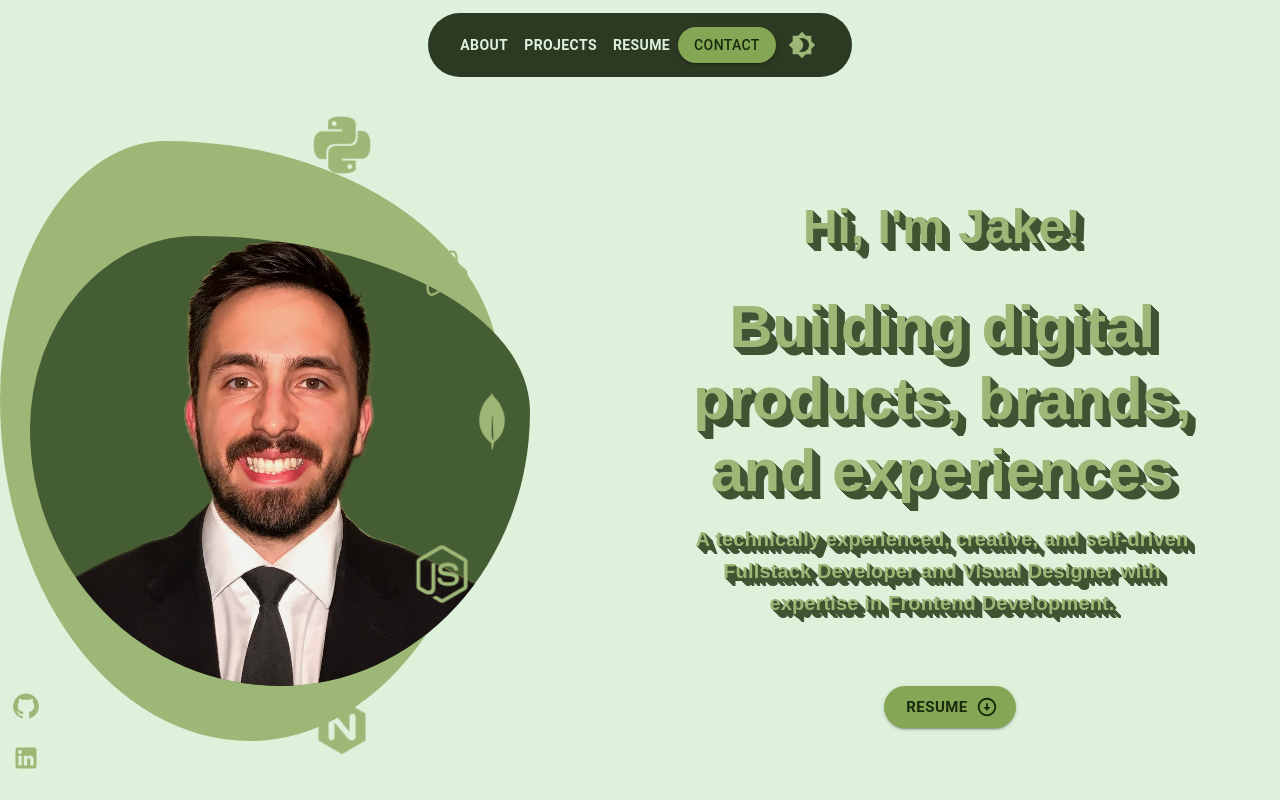
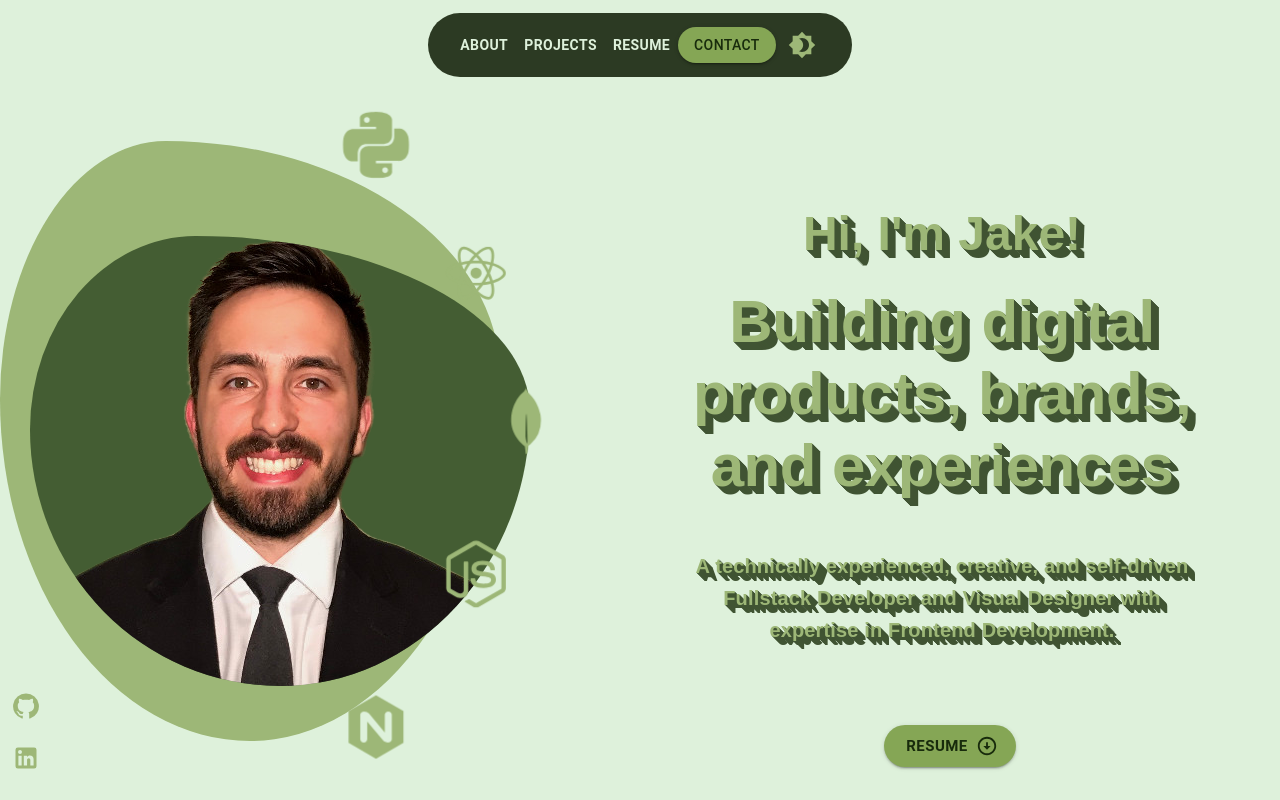
Before and after one commit to JakeSchroder/portfolio-jake, a React (Create React App) app: page / in a window 1280 px wide. Shown: the top 800 px of the page. Built offline with nearby package versions, Linux system fonts and the light colour scheme.

Commit message:
Fix grid bug

```diff
--- a/src/components/AboutBodyText.js
+++ b/src/components/AboutBodyText.js
@@ -3,9 +3,6 @@ import ArrowCircleDownIcon from "@mui/icons-material/ArrowCircleDown";
 import { ResumePDF } from "../assets/global/FileVariables";
 
 export default function AboutBodyText({ theme, isMobile }) {
-  // Use media query on page load to determine device type
-
-  // Then determine theme to use based on device type
   const textColor =
     theme.palette.mode === "light"
       ? theme.palette.secondary.light
@@ -41,7 +38,7 @@ export default function AboutBodyText({ theme, isMobile }) {
           align="center"
           sx={{
             fontFamily: "solano-gothic-pro-mvb, sans-serif",
-            fontWeight: "800",
+            fontWeight: "bold",
             fontStyle: "normal",
             animation: textShadowPopBRAnime,
           }}
@@ -49,20 +46,14 @@ export default function AboutBodyText({ theme, isMobile }) {
           Hi, I'm Jake!
         </Typography>
       </Grid>
-      <Grid
-        item
-        xs={12}
-        display="flex"
-        justifyContent="center"
-        alignItems="center"
-      >
+      <Grid item xs={12}>
         <Typography
           color={textColor}
           variant="h2"
           align="center"
           sx={{
             fontFamily: "solano-gothic-pro-mvb, sans-serif",
-            fontWeight: "800",
+            fontWeight: "bold",
             fontStyle: "normal",
             animation: textShadowPopBRAnime,
           }}
@@ -70,20 +61,14 @@ export default function AboutBodyText({ theme, isMobile }) {
           Building digital products, brands, and experiences
         </Typography>
       </Grid>
-      <Grid
-        item
-        xs={12}
-        display="flex"
-        justifyContent="center"
-        alignItems="center"
-      >
+      <Grid item xs={12}>
         <Typography
           color={textColor}
           variant="h6"
           align="center"
           sx={{
             fontFamily: "solano-gothic-pro-mvb, sans-serif",
-            fontWeight: "800",
+            fontWeight: "bold",
             fontStyle: "normal",
             animation: textShadowPopBRAnime,
           }}
@@ -103,7 +88,7 @@ export default function AboutBodyText({ theme, isMobile }) {
         display="flex"
         justifyContent="center"
         alignItems="center"
-        sx={{paddingTop: '10%'}}
+        sx={{ paddingTop: "10%" }}
       >
         <Typography
           color={textColor}
@@ -111,7 +96,7 @@ export default function AboutBodyText({ theme, isMobile }) {
           align="center"
           sx={{
             fontFamily: "solano-gothic-pro-mvb, sans-serif",
-            fontWeight: "800",
+            fontWeight: "bold",
             fontStyle: "normal",
             animation: textShadowPopBRAnime,
           }}
@@ -125,7 +110,7 @@ export default function AboutBodyText({ theme, isMobile }) {
         display="flex"
         justifyContent="center"
         alignItems="center"
-        sx={{paddingBottom:'6%'}}
+        sx={{ paddingBottom: "6%" }}
       >
         <Typography
           color={textColor}
@@ -133,26 +118,21 @@ export default function AboutBodyText({ theme, isMobile }) {
           align="center"
           sx={{
             fontFamily: "solano-gothic-pro-mvb, sans-serif",
-            fontWeight: "800",
+            fontWeight: "bold",
             fontStyle: "normal",
             animation: textShadowPopBRAnime,
           }}
         >
-          Fullstack Developer and <br/>UX Designer
+          Fullstack Developer and <br />
+          UX Designer
         </Typography>
       </Grid>
     </>
   );
+
   return (
-    <Grid
-      item
-      xs={isMobile ? 12 : 5}
-      display="flex"
-      justifyContent="center"
-      position="relative"
-      direction="column"
-      sx={{ top: 30 }}
-    >
+    <Grid item xs={isMobile ? 12 : 5} display="flex">
+      <Grid container position="relative" direction="row" sx={{ top: 50 }}>
         {isMobile ? mobileView : desktopView}
         <Grid
           item
@@ -174,5 +154,6 @@ export default function AboutBodyText({ theme, isMobile }) {
           </Button>
         </Grid>
       </Grid>
+    </Grid>
   );
 }
--- a/src/components/ResumeView.js
+++ b/src/components/ResumeView.js
@@ -4,8 +4,8 @@ import { Document, Page } from "react-pdf/dist/esm/entry.webpack5";
 import "react-pdf/dist/esm/Page/AnnotationLayer.css";
 import { ResumePDF } from "../assets/global/FileVariables";
 
-export default function ResumeView({isMobile}) {
-  const resumeHeight = isMobile ? 420 : 700
+export default function ResumeView({ isMobile }) {
+  const resumeHeight = isMobile ? 420 : 700;
   return (
     <Document file={ResumePDF}>
       <Page pageNumber={1} height={resumeHeight} />
--- a/src/components/TechIcons.js
+++ b/src/components/TechIcons.js
@@ -19,9 +19,9 @@ export default function TechIcons({ theme }) {
   const pulsateFwdAnime = `${pulsateForward} 10s ease-in-out infinite both`;
   const iconColor = theme.palette.secondary.light;
   return (
+    <Grid item xs={1} display="flex">
       <Grid
-      item
-      xs={1}
+        container
         display="flex"
         justifyContent="space-between"
         direction="column"
@@ -97,5 +97,6 @@ export default function TechIcons({ theme }) {
           <NGINXIcon fill={iconColor} />
         </Button>
       </Grid>
+    </Grid>
   );
 }
--- a/src/page/HomePage.js
+++ b/src/page/HomePage.js
@@ -19,7 +19,6 @@ const HomePage = () => {
     [colorMode]
   );
   const isMobile = useMediaQuery(theme.breakpoints.down("md"));
-
   return (
     <div className="HomePage">
       <ThemeProvider theme={theme}>
```
Also changed, not shown: src/containers/AboutBody.js (+6 -2 lines). Lines whose indentation alone changed are shown as unchanged.
